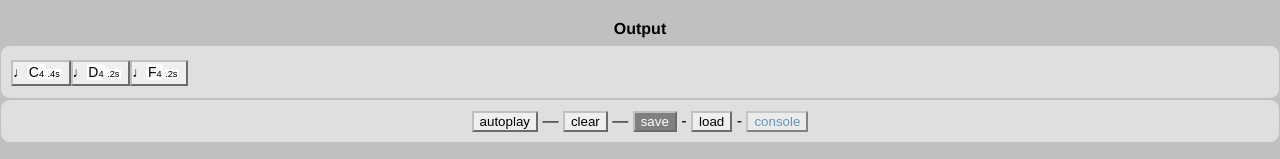
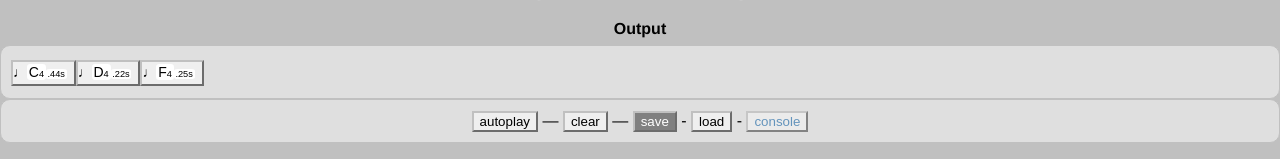
Before and after one commit to dvdrtrgn/build-blocks, a Vue app: page / in a window 1280 px wide. Shown: the part 248-407 px from the top of the page. Built offline with nearby package versions, Linux system fonts and the light colour scheme.

Commit message:
Smooth duration approximations

```diff
--- a/src/libs/make-note.js
+++ b/src/libs/make-note.js
@@ -1,4 +1,8 @@
 import * as Tone from 'tone';
+
+function aprox(num) {
+  return Math.round((Number(num) + Number.EPSILON) * 100) / 100;
+}
 
 class Note {
   constructor(pitch, duration) {
@@ -6,7 +10,8 @@ class Note {
 
     this.pitch = pitch || 'C4';
     this.start = now;
-    this.end = now + (duration || 0.01);
+    this.end = now;
+    this.duration = duration || 0.01;
   }
 
   cutShort(time) {
@@ -15,18 +20,18 @@ class Note {
   }
 
   vitals() {
-    let { pitch, duration } = this;
+    let { pitch, aprox } = this;
 
-    duration = parseFloat(duration.toPrecision(3));
-
-    return [pitch, duration].join(' ');
+    return [pitch, aprox].join(' ');
   }
 
   get params() {
     return [this.pitch, this.duration, this.delay];
   }
   get duration() {
-    return this.end - this.start;
+    let val = this.end - this.start;
+    this.aprox = aprox(val); // for quick read
+    return val;
   }
   set duration(val) {
     this.end = this.start + Number(val);
--- a/src/store.js
+++ b/src/store.js
@@ -11,7 +11,7 @@ const store = new Vuex.Store({
     loads: 0,
     sustain: 0,
     songs: {
-      s1: '["C4 0.441","D4 0.215","F4 0.25"]',
+      s1: '["C4 0.44","D4 0.22","F4 0.25"]',
     },
   },
   getters: {
--- a/src/views/Main.vue
+++ b/src/views/Main.vue
@@ -13,6 +13,13 @@
     components: {
       ShowMuse,
     },
+  };
+
+  window.yelp = function(arg, clr) {
+    let c = 'background: black; color: yellow; font-size: 200%;';
+    if (clr) console.clear();
+    if (arg === 0) debugger;
+    else console.log('%cYELP', c, arg);
   };
 </script>
 
--- a/src/views/Muse/Song/SongNote.vue
+++ b/src/views/Muse/Song/SongNote.vue
@@ -3,14 +3,14 @@
     <span
       class="editable pitch"
       :title="editmsg"
-      @click.alt="edit(note, 'pitch')"
+      @click.alt="editPitch(note)"
       v-html="label"
     ></span>
     <small
       class="editable duration"
-      @click.alt="edit(note, 'duration')"
+      @click.alt="editDuration(note)"
       :title="editmsg"
-      >{{ note.duration.toFixed(1).replace('0.', '.') }}s</small
+      >{{ note.duration.toFixed(2).replace('0.', '.') }}s</small
     >
   </button>
 </template>
@@ -24,27 +24,23 @@
       return {
         synth: makeSynth(),
         editmsg: 'Hold alt to edit',
-        editing: null,
       };
     },
     methods: {
       play(note) {
-        if (!this.editing) {
-          this.$emit('play', note);
-        }
+        this.$emit('play', note);
       },
-      edit(note, prop) {
-        this.editing = note;
+      editDuration(note) {
+        let val = note.aprox;
+        let out = prompt('Edit duration', val);
 
-        let val = note[prop];
-        let out = prompt('Edit ' + prop, val);
+        if (out && val != out) note.duration = out;
+      },
+      editPitch(note) {
+        let val = note.pitch;
+        let out = prompt('Edit pitch', val);
 
-        this.editing = null;
-
-        if (out && val != out) {
-          note[prop] = out;
-          this.play(note);
-        }
+        if (out && val != out) note.pitch = out;
       },
     },
     computed: {
```
